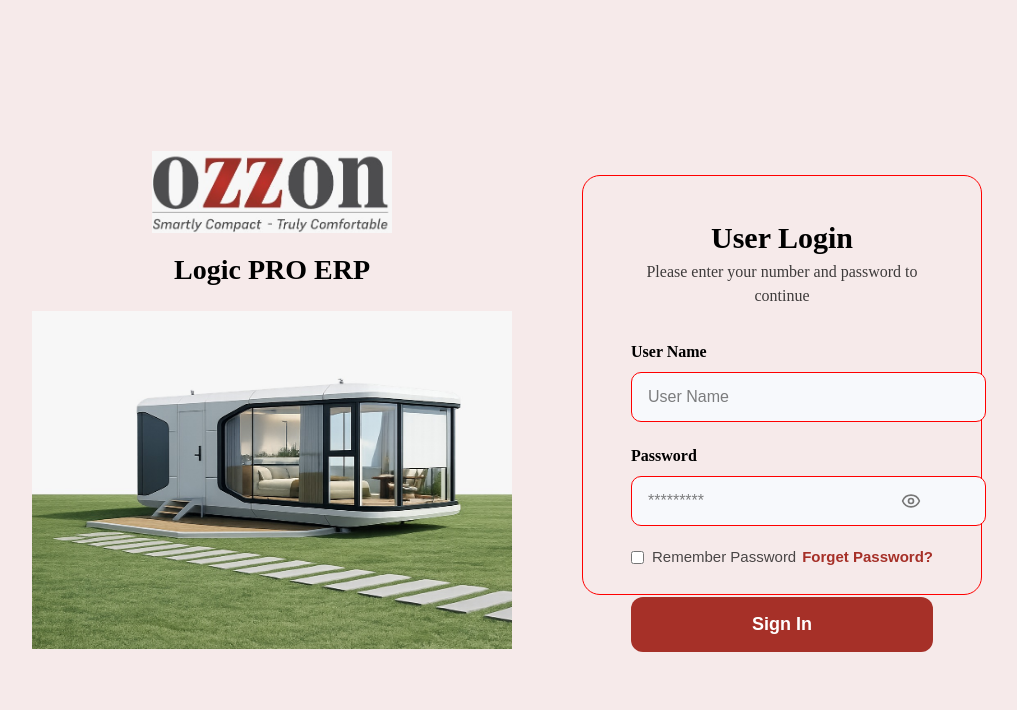
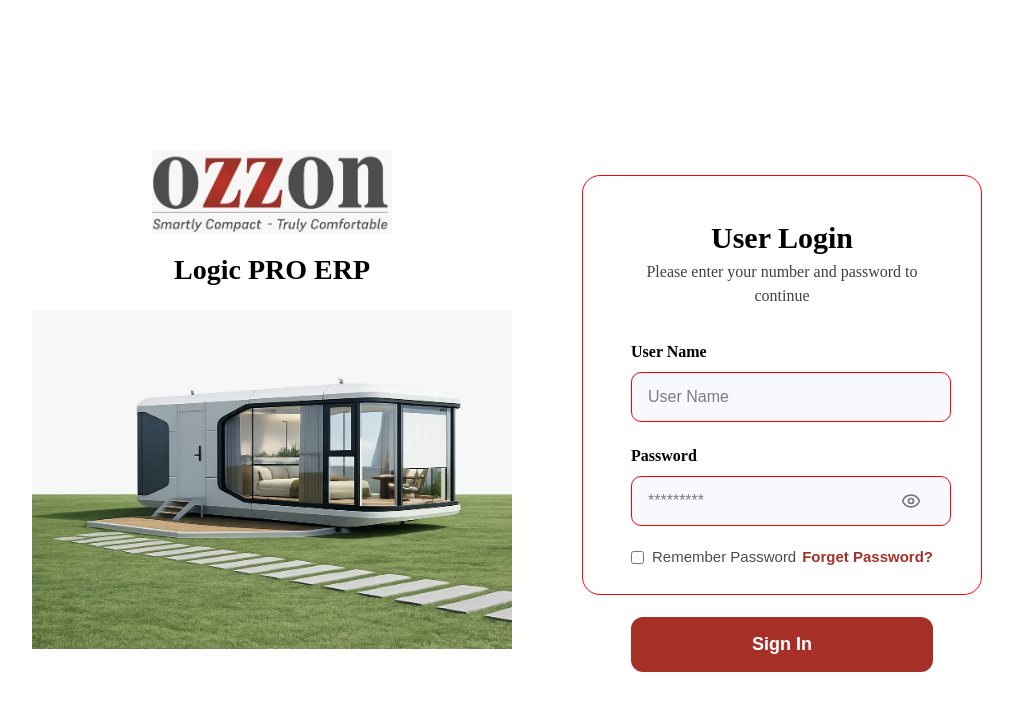
Before and after one commit to KavithaE09/ozzon-project, a React (Vite) app: page / in a window 1280 px wide. Shown: the top 710 px of the page, without its empty margins (133-1150 px from the left). Built offline with nearby package versions, Linux system fonts and the light colour scheme.

Commit message:
admin changes

```diff
--- a/src/components/Admin.jsx
+++ b/src/components/Admin.jsx
@@ -24,6 +24,7 @@
   return (
     <div
       style={{
+        backgroundColor: '#FFFFFF',
         minHeight: '100vh',
         display: 'flex',
         alignItems: 'center',
@@ -92,7 +93,7 @@
           style={{
             width: '400px',
             height: '420px',
-            backgroundColor: '#FF0000FF0000',
+            backgroundColor: '#FFFFFF',
             borderRadius: '18px',
             padding: '48px',
             border: '1px solid #FF0000',
@@ -144,7 +145,7 @@
               onChange={(e) => setEmail(e.target.value)}
               placeholder="User Name"
               style={{
-                width: '355px',
+                width: '320px',
                 padding: '12px 16px',
                 borderRadius: '10px',
                 border: '1px solid #FF0000',
@@ -175,7 +176,7 @@
                 placeholder='*********'
                 onChange={(e) => setPassword(e.target.value)}
                 style={{
-                  width: '355px',
+                  width: '320px',
                   padding: '12px 16px',
                   borderRadius: '10px',
                   border: '1px solid #FF0000',
@@ -243,6 +244,7 @@
           type="button"
             onClick={handleSubmit}
             style={{
+              marginTop: '20px',
               width: '100%',
               padding: '14px',
               backgroundColor: '#A63028',
```
